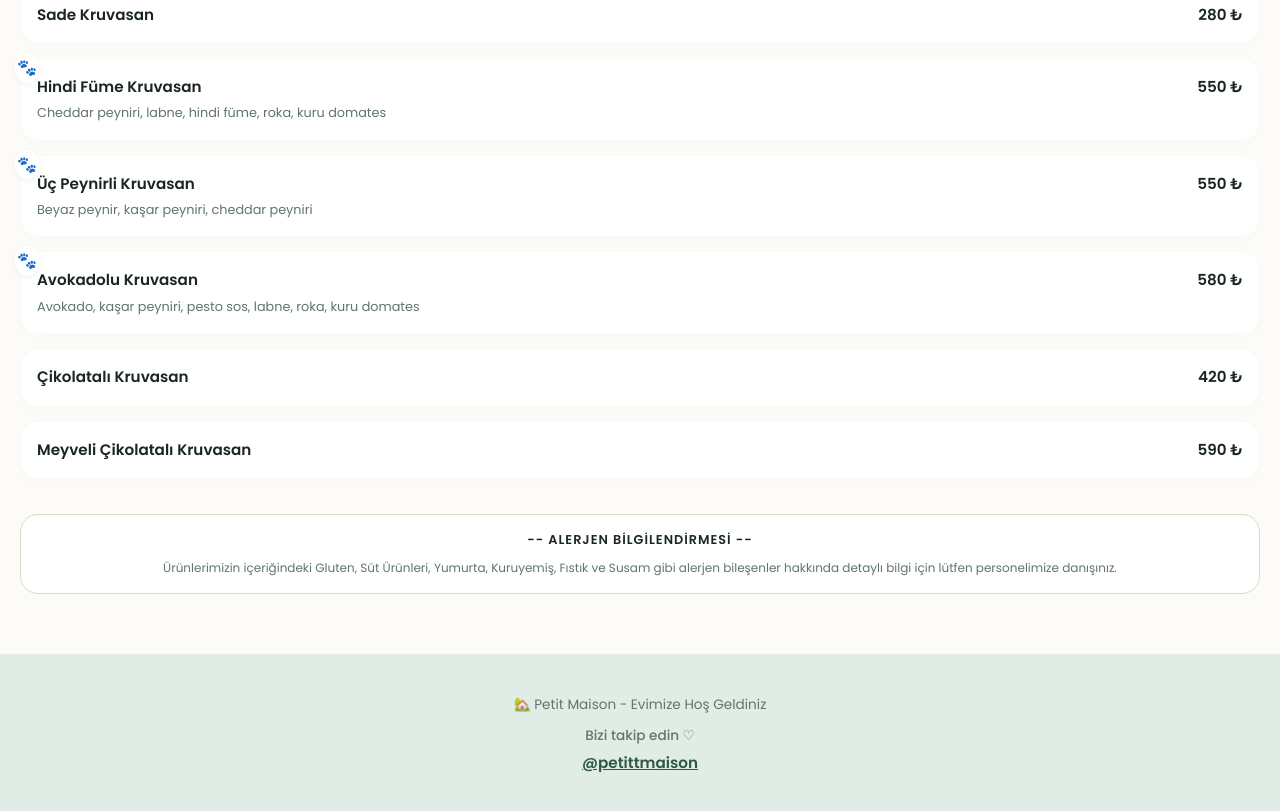
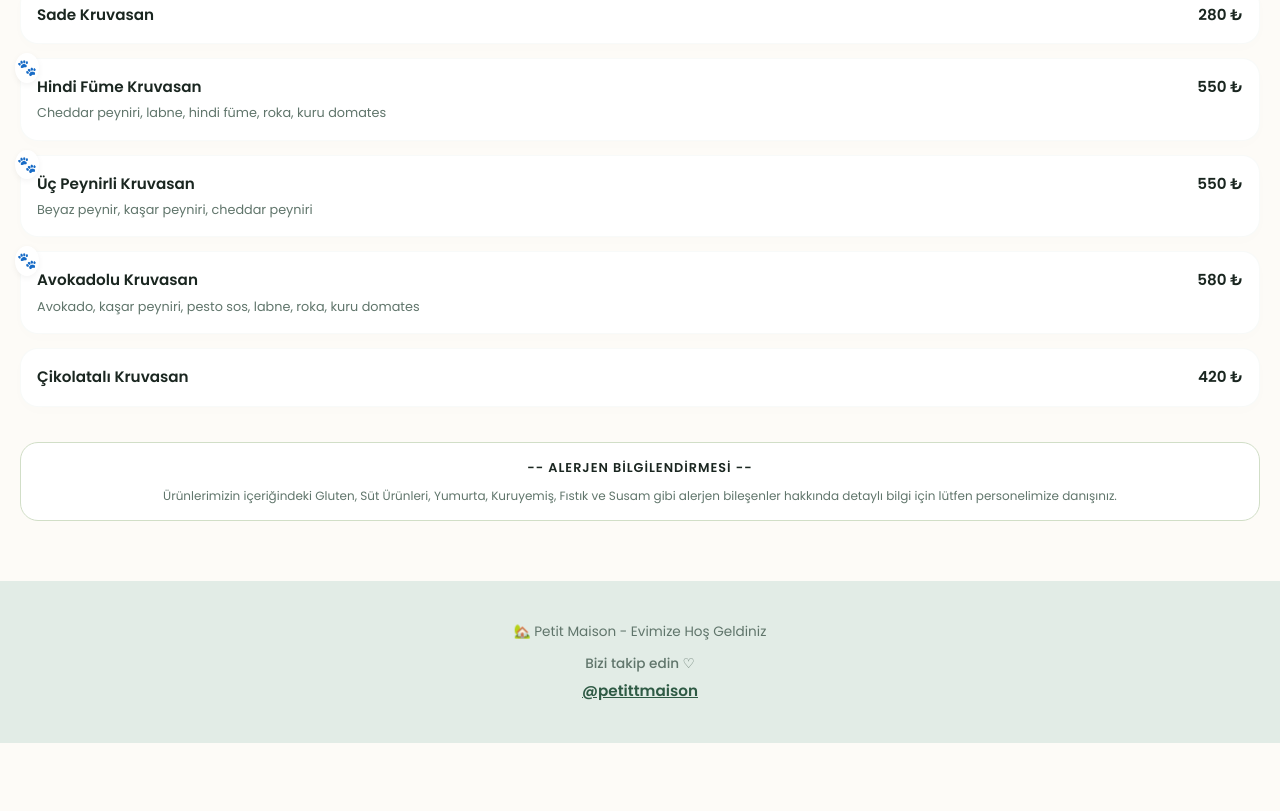
Before and after one commit to mryaktrkk/petitmaisonmenu, a plain HTML site: page index.html in a window 1280 px wide. Shown: the part 5570-6381 px from the top of the page. After the commit the page ends 6313 px from the top, so only its background shows below. Drawn offline with Linux system fonts and the light colour scheme.

Commit message:
Add files via upload

```diff
--- a/index.html
+++ b/index.html
@@ -642,7 +642,6 @@
                     <div class="item-desc">Avokado, kaşar peyniri, pesto sos, labne, roka, kuru domates</div>
                 </div>
                 <div class="item-card"><div class="item-header"><span class="item-title">Çikolatalı Kruvasan</span><span class="item-price">420 ₺</span></div></div>
-                <div class="item-card"><div class="item-header"><span class="item-title">Meyveli Çikolatalı Kruvasan</span><span class="item-price">590 ₺</span></div></div>
             </div>
         </section>
 
```
